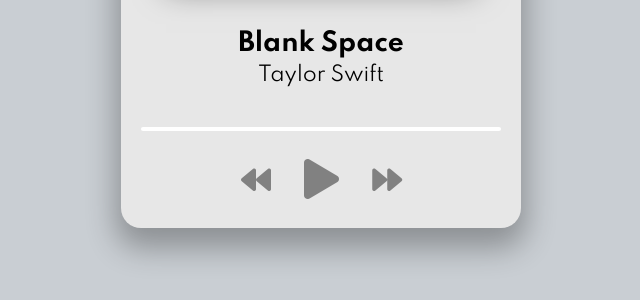
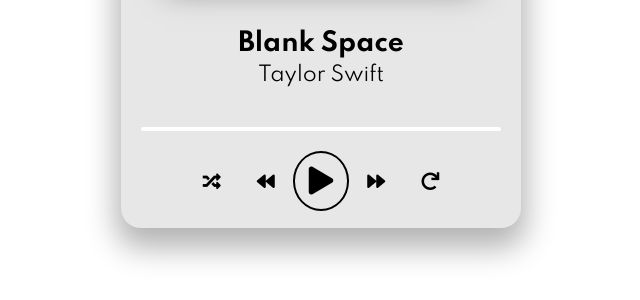
Before and after one commit to kartikey134/music-player, a plain HTML site: page index.html in a window 1280 px wide. Shown: the part 422-722 px from the top of the page, without its empty margins (319-959 px from the left). Drawn offline with Linux system fonts and the light colour scheme.

Commit message:
add shuffle and repeat feature and ui changes

```diff
--- a/index.html
+++ b/index.html
@@ -8,6 +8,7 @@
     <link rel="stylesheet" href="style.css">
 </head>
 <body>
+    <div class="bg-image"></div>
     <div class="player-container">
         <!-- Song -->
         <div class="img-container">
@@ -26,9 +27,11 @@
         </div>
         <!-- Controls -->
         <div class="player-controls">
-            <i class="fas fa-backward" id="prev" title="Previous"></i>
-            <i class="fas fa-play main-button" id="play" title="Play"></i>
-            <i class="fas fa-forward" id="next" title="Next"></i>
+            <i class="ctrl-icon fa fa-random" aria-hidden="true" id="shuffle"></i>
+            <i class="ctrl-icon fa fa-backward" id="prev" title="Previous"></i>
+            <div class="play-btn"><i class="ctrl-icon fa fa-play main-button" id="play" title="Play"></i></div>
+            <i class="ctrl-icon fa fa-forward" id="next" title="Next"></i>
+            <i class="ctrl-icon fa fa-redo" id="repeat"></i>
         </div>
     </div>
     <!-- Script -->
--- a/script.js
+++ b/script.js
@@ -1,3 +1,4 @@
+const bgImage = document.getElementsByClassName('bg-image');
 const image = document.querySelector('img');
 const title = document.getElementById('title');
 const artist = document.getElementById('artist');
@@ -9,6 +10,23 @@
 const prevBtn = document.getElementById('prev');
 const playBtn = document.getElementById('play');
 const nextBtn = document.getElementById('next');
+const shuffleBtn = document.getElementById('shuffle');
+const repeatBtn = document.getElementById('repeat');
+
+// Change background according to the song
+function changeBackground(song) {
+    let imageUrl = `img/${song.name}.jpg`;
+    bgImage[0].style.background = `url(${imageUrl})`;
+    bgImage[0].style.backgroundSize = 'cover';
+    bgImage[0].style.filter = 'blur(20px)';
+}
+
+// Repeat song
+let repeatOn = false;
+repeatBtn.addEventListener('click', function() {
+    repeatBtn.classList.toggle('on-repeat');
+    repeatOn = !repeatOn;
+});
 
 // Musics
 const songs = [
@@ -57,6 +75,7 @@
     artist.textContent = song.artist;
     music.src = `music/${song.name}.mp3`;
     image.src = `img/${song.name}.jpg`;
+    changeBackground(song);
 }
 
 // Current Song
@@ -74,6 +93,9 @@
 
 // Next Song
 function nextSong() {
+    if(repeatOn) {
+        songIndex--;
+    }
     songIndex++;
     if (songIndex > songs.length - 1) {
         songIndex = 0;
@@ -84,6 +106,13 @@
 
 // On Load - Select Fisrt Song
 loadSong(songs[songIndex]);
+
+// On Shuffle - Select a random song
+shuffleBtn.addEventListener('click', function() {
+    let randomIndex = Math.floor(Math.random() * 3);
+    loadSong(songs[randomIndex]);
+    playSong();
+});
 
 // Update Progress Bar & Time
 function updateProgressBar(e) {
--- a/style.css
+++ b/style.css
@@ -9,12 +9,18 @@
 body {
   margin: 0;
   min-height: 100vh;
-  background: #c9ced3;
   display: flex;
   justify-content: center;
   align-items: center;
   font-family: Spartan, sans-serif;
   font-size: 12px;
+}
+
+.bg-image {
+  position: absolute;
+  z-index: -1;
+  height: 100vh;
+  width: 100vw;
 }
 
 .player-container {
@@ -73,7 +79,7 @@
 
 .duration-wrapper {
   position: relative;
-  top: -25px;
+  top: -20px;
   display: flex;
   justify-content: space-between;
 }
@@ -81,27 +87,35 @@
 /* Controls */
 .player-controls {
   position: relative;
-  top: -15px;
-  left: 120px;
-  width: 200px;
+  top: -20px;
+  display: flex;
+  justify-content: center;
+  align-items: center;
 }
 
-.fas {
-  font-size: 30px;
-  color: rgb(129, 129, 129);
-  margin-right: 30px;
-  cursor: pointer;
-  user-select: none;
+.ctrl-icon {
+  font-size: 18px;
+  padding: 18px;
+  transition: 0.2s ease-in;
 }
 
-.fas:hover {
-  filter: brightness(80%);
+.ctrl-icon:hover {
+  cursor: pointer;
+  color: #4b4a4a;
 }
 
-.main-button {
-  font-size: 40px;
-  position: relative;
-  top: 3px;
+.play-btn {
+  border: 2px solid black;
+  border-radius: 50%;
+}
+
+.play-btn i {
+  padding: 14px;
+  font-size: 28px;
+}
+
+.on-repeat {
+  color: #29BB89;
 }
 
 /* Media Query */
```
